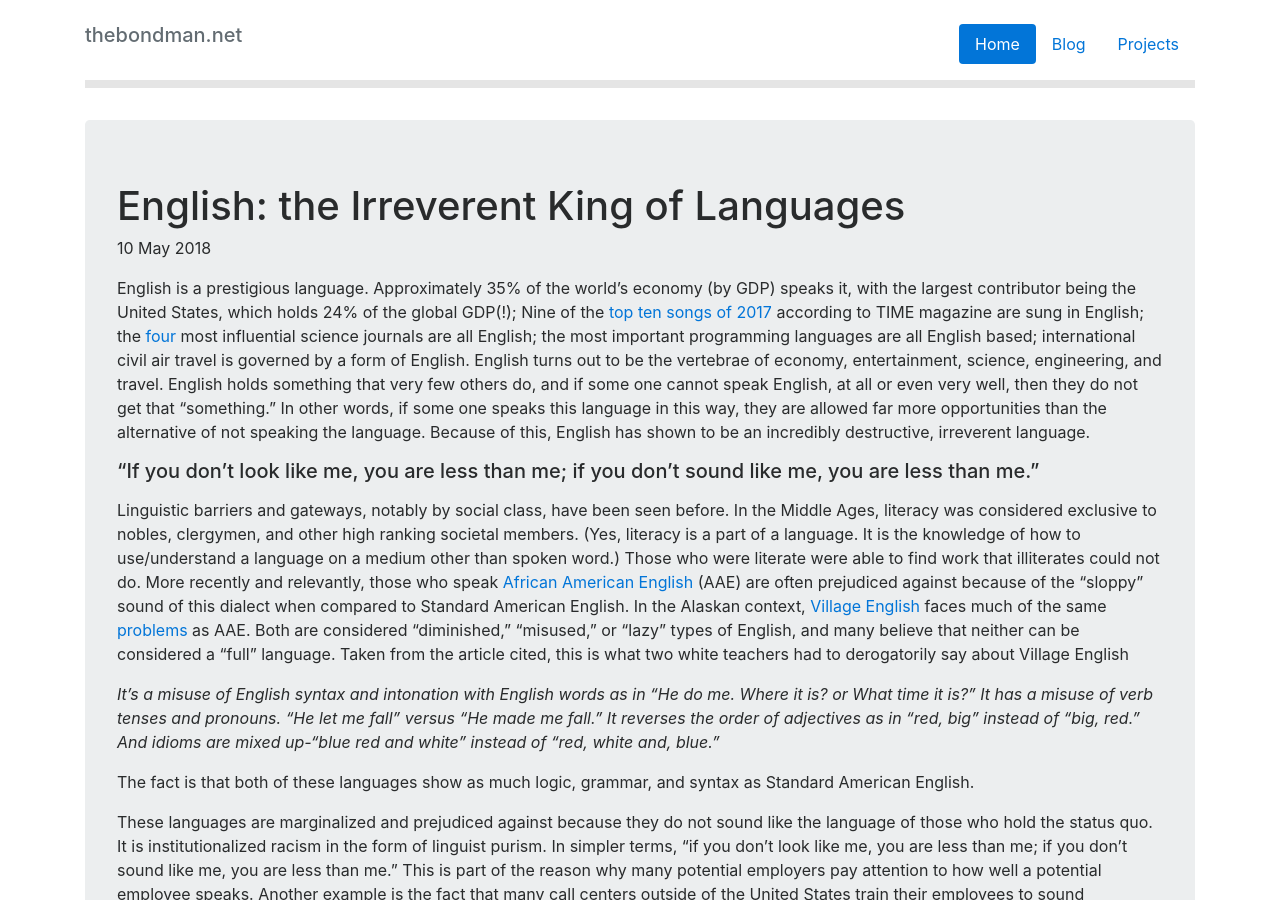
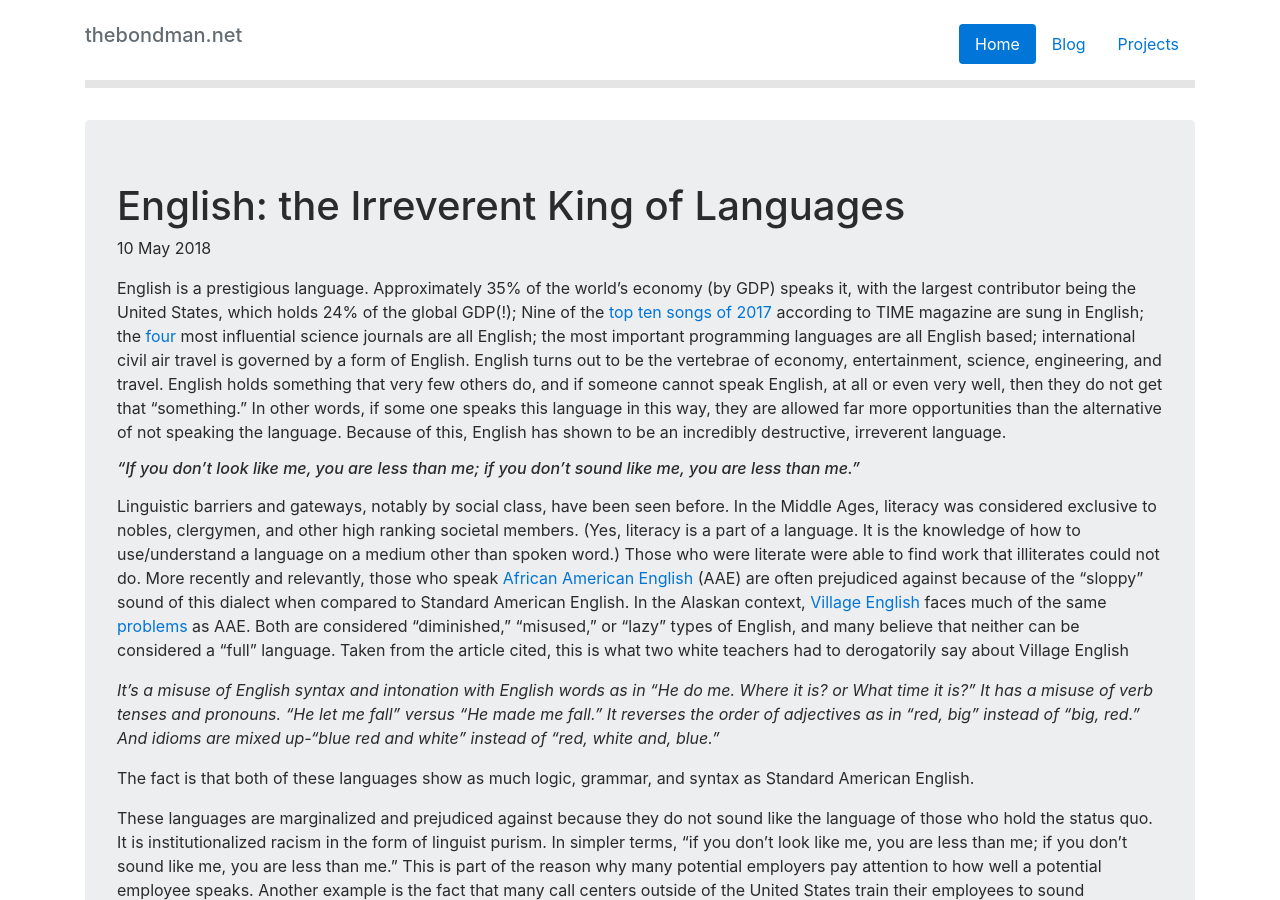
Before and after one commit to b0ndman/b0ndman.github.io, a Jekyll site: the page built from _posts/2018-05-10-english-the-irreverent-king-of-languages.md, in a window 1280 px wide and 900 px high. Built offline with Jekyll 4.4.1, drawn with Linux system fonts in a browser that asks for light colours; nearby versions of some CDN libraries.

Commit message:
final formatting

```diff
--- a/_posts/2018-05-10-english-the-irreverent-king-of-languages.md
+++ b/_posts/2018-05-10-english-the-irreverent-king-of-languages.md
@@ -4,9 +4,9 @@ title: "English: the Irreverent King of Languages"
 date: 2018-05-10
 ---
 
-English is a prestigious language. Approximately 35% of the world's economy (by GDP) speaks it, with the largest contributor being the United States, which holds 24% of the global GDP(!); Nine of the [top ten songs of 2017](http://time.com/5034395/top-10-songs-2017/) according to TIME magazine are sung in English; the [four](http://www.pnas.org/content/106/17/6883) most influential science journals are all English; the most important programming languages are all English based; international civil air travel is governed by a form of English. English turns out to be the vertebrae of economy, entertainment, science, engineering, and travel. English holds something that very few others do, and if some one cannot speak English, at all or even very well, then they do not get that "something." In other words, if some one speaks this language in this way, they are allowed far more opportunities than the alternative of not speaking the language. Because of this, English has shown to be an incredibly destructive, irreverent language.
+English is a prestigious language. Approximately 35% of the world's economy (by GDP) speaks it, with the largest contributor being the United States, which holds 24% of the global GDP(!); Nine of the [top ten songs of 2017](http://time.com/5034395/top-10-songs-2017/) according to TIME magazine are sung in English; the [four](http://www.pnas.org/content/106/17/6883) most influential science journals are all English; the most important programming languages are all English based; international civil air travel is governed by a form of English. English turns out to be the vertebrae of economy, entertainment, science, engineering, and travel. English holds something that very few others do, and if someone cannot speak English, at all or even very well, then they do not get that "something." In other words, if some one speaks this language in this way, they are allowed far more opportunities than the alternative of not speaking the language. Because of this, English has shown to be an incredibly destructive, irreverent language.
 
-> ##### "If you don't look like me, you are less than me; if you don't sound like me, you are less than me."
+> ###### _"If you don't look like me, you are less than me; if you don't sound like me, you are less than me."_
 
 Linguistic barriers and gateways, notably by social class, have been seen before. In the Middle Ages, literacy was considered exclusive to nobles, clergymen, and other high ranking societal members. (Yes, literacy is a part of a language. It is the knowledge of how to use/understand a language on a medium other than spoken word.) Those who were literate were able to find work that illiterates could not do. More recently and relevantly, those who speak [African American English](https://en.wikipedia.org/wiki/African-American_English) (AAE) are often prejudiced against because of the "sloppy" sound of this dialect when compared to Standard American English. In the Alaskan context, [Village English](https://nalliq.com/2017/07/03/i-always-you-never-a-celebration-of-village-english/) faces much of the same [problems](http://www.jstor.org/stable/3195721) as AAE. Both are considered "diminished," "misused," or "lazy" types of English, and many believe that neither can be considered a "full" language. Taken from the article cited, this is what two white teachers had to derogatorily say about Village English
 
```
